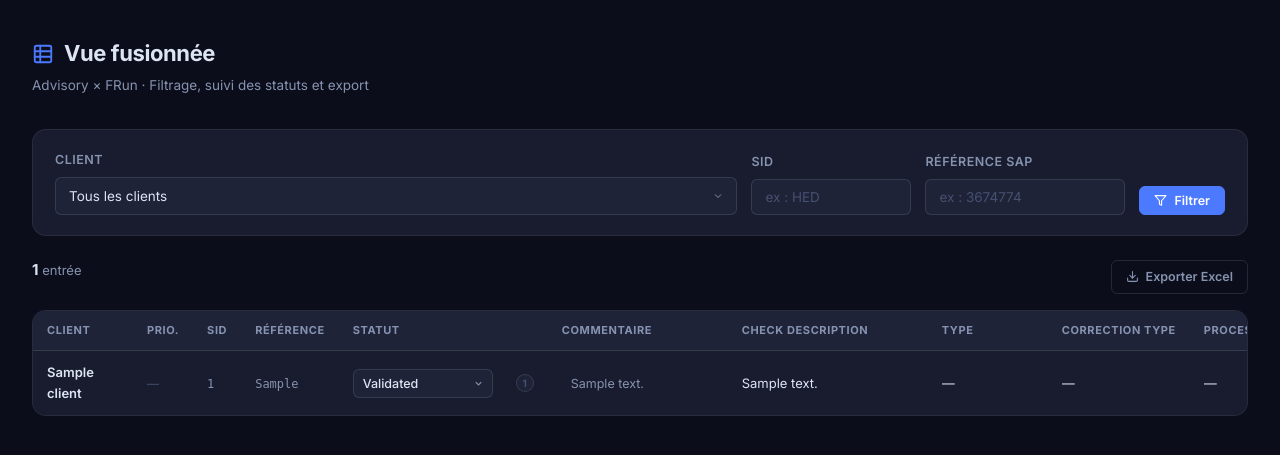
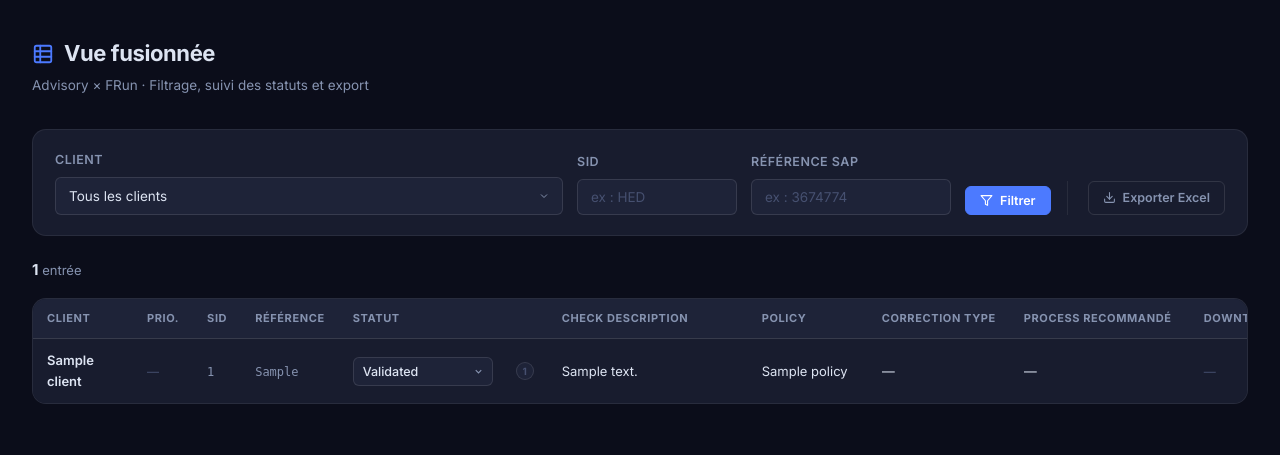
Before and after one commit to nautu/wcomply, a FastAPI app: page /merged in a window 1280 px wide. Shown: the part 62-517 px from the top of the page. Run offline with FastAPI, Linux system fonts and the light colour scheme; a database or web service that is not in the repository returns one stand-in record (values such as "Sample title"); data that the repository does not hold is empty.

Commit message:
feat: export Excel VulnTrack + commentaire en fin de tableau
Export:
- Nom fichier : VulnTrack_export_YYYY-MM-DD.xlsx
- 16 colonnes dans l'ordre du cahier des charges
- En-têtes gras, fond sombre (#1E2338), texte blanc
- Cellule Priority colorée P1 rouge / P2 orange / P3 vert (ARGB opaque)
- Largeur colonnes auto-ajustée, première ligne figée (freeze_panes)
- Bouton 'Exporter Excel' dans la barre de filtres

Commentaire:
- Colonne déplacée en dernière position du tableau
- Sauvegarde transparente au blur via /entries/{id}/comment
- Inclus dans l'export Excel

```diff
--- a/main.py
+++ b/main.py
@@ -35,10 +35,13 @@ app.mount("/static", StaticFiles(directory="static"), name="static")
 
 @app.on_event("startup")
 def create_indexes():
-    _db.sap_notes.create_index([("reference_note",   ASCENDING)])
-    _db.sap_notes.create_index([("advisory_release", ASCENDING)])
-    _db.frun_data.create_index([("client",    ASCENDING)])
-    _db.frun_data.create_index([("check_ref", ASCENDING)])
+    try:
+        _db.sap_notes.create_index([("reference_note",   ASCENDING)])
+        _db.sap_notes.create_index([("advisory_release", ASCENDING)])
+        _db.frun_data.create_index([("client",    ASCENDING)])
+        _db.frun_data.create_index([("check_ref", ASCENDING)])
+    except Exception as e:
+        print(f"[startup] MongoDB non disponible ({e}). Les index seront créés à la première connexion.")
 
 STATUS_VALUES = [
     "Not Started", "Started", "Implemented",
@@ -397,50 +400,81 @@ def export_merged(
     client: str = "", sid: str = "", reference: str = "",
     db=Depends(get_db),
 ):
-    """Exporte la vue filtrée en fichier .xlsx."""
+    """Exporte la vue filtrée en .xlsx avec mise en forme complète."""
+    from openpyxl.styles import Font, PatternFill, Alignment
+
     entries = build_merged_entries(db, client or None, sid or None, reference or None)
 
     wb = openpyxl.Workbook()
     ws = wb.active
-    ws.title = "Vulnérabilités"
+    ws.title = "VulnTrack"
 
-    headers = [
-        "Client", "SID", "Priorité", "Référence", "Statut", "Commentaire",
-        "Check Description", "Policy", "Type", "Correction Type",
-        "Process recommandé", "Downtime", "Landscape",
-        "Configuration Item", "Value", "Rule", "Valid since (UTC)", "Importé le",
+    # ── Colonnes dans l'ordre du cahier des charges ────────────
+    COLUMNS = [
+        ("Client",                  lambda e: e.get("client")),
+        ("SID",                     lambda e: e.get("sid")),
+        ("Priority",                lambda e: e.get("priority")),
+        ("Statut",                  lambda e: e.get("status")),
+        ("Reference Note",          lambda e: e.get("reference")),
+        ("Check Description",       lambda e: e.get("check_description")),
+        ("Policy",                  lambda e: e.get("policy")),
+        ("Correction Type",         lambda e: e.get("correction_type")),
+        ("Recommended Process",     lambda e: e.get("recommended_implementation_process")),
+        ("Downtime Required",       lambda e: e.get("downtime_required")),
+        ("Landscape",               lambda e: e.get("landscape")),
+        ("Configuration Item",      lambda e: e.get("configuration_item")),
+        ("Value",                   lambda e: e.get("value")),
+        ("Rule",                    lambda e: e.get("rule")),
+        ("Valid Since",             lambda e: e.get("valid_since_utc")),
+        ("Commentaire",             lambda e: e.get("comment", "")),
     ]
-    ws.append(headers)
+    PRIORITY_COL_IDX = 3   # colonne "Priority" = colonne C (1-based)
 
+    # ── En-têtes ───────────────────────────────────────────────
+    ws.append([col[0] for col in COLUMNS])
+
+    header_fill = PatternFill("solid", fgColor="FF1E2338")
+    for cell in ws[1]:
+        cell.font      = Font(bold=True, color="FFFFFF")
+        cell.fill      = header_fill
+        cell.alignment = Alignment(horizontal="center", vertical="center")
+    ws.row_dimensions[1].height = 18
+
+    # ── Données ────────────────────────────────────────────────
     for e in entries:
-        ws.append([
-            e.get("client"), e.get("sid"), e.get("priority"), e.get("reference"),
-            e.get("status"), e.get("comment"), e.get("check_description"),
-            e.get("policy"), e.get("type"), e.get("correction_type"),
-            e.get("recommended_implementation_process"), e.get("downtime_required"),
-            e.get("landscape"), e.get("configuration_item"),
-            e.get("value"), e.get("rule"),
-            e.get("valid_since_utc"), e.get("upload_timestamp"),
-        ])
+        ws.append([fn(e) for _, fn in COLUMNS])
 
-    # Style en-têtes
-    from openpyxl.styles import Font, PatternFill, Alignment
-    header_fill = PatternFill("solid", fgColor="1E2338")
-    for cell in ws[1]:
-        cell.font      = Font(bold=True, color="DDEEFF")
-        cell.fill      = header_fill
-        cell.alignment = Alignment(horizontal="center")
+    # ── Couleurs P1 / P2 / P3 sur la colonne Priority ─────────
+    PRIO_FILL = {
+        "P1": PatternFill("solid", fgColor="FFC0392B"),   # rouge opaque
+        "P2": PatternFill("solid", fgColor="FFD35400"),   # orange opaque
+        "P3": PatternFill("solid", fgColor="FF27AE60"),   # vert opaque
+    }
+    PRIO_FONT = Font(bold=True, color="FFFFFF")
 
+    for row in ws.iter_rows(min_row=2, max_row=ws.max_row):
+        prio_cell = row[PRIORITY_COL_IDX - 1]
+        fill = PRIO_FILL.get(prio_cell.value)
+        if fill:
+            prio_cell.fill = fill
+            prio_cell.font = PRIO_FONT
+
+    # ── Largeur colonnes auto-ajustée ──────────────────────────
     for col in ws.columns:
-        ws.column_dimensions[col[0].column_letter].width = max(
-            len(str(cell.value or "")) for cell in col
-        ) + 4
+        max_len = max(
+            (len(str(cell.value)) for cell in col if cell.value is not None),
+            default=8,
+        )
+        ws.column_dimensions[col[0].column_letter].width = min(max_len + 4, 60)
+
+    # ── Figer la première ligne ────────────────────────────────
+    ws.freeze_panes = "A2"
 
     buf = io.BytesIO()
     wb.save(buf)
     buf.seek(0)
 
-    fname = f"wcomply_{datetime.now().strftime('%Y%m%d_%H%M')}.xlsx"
+    fname = f"VulnTrack_export_{datetime.now().strftime('%Y-%m-%d')}.xlsx"
     return StreamingResponse(
         buf,
         media_type="application/vnd.openxmlformats-officedocument.spreadsheetml.sheet",
--- a/templates/merged.html
+++ b/templates/merged.html
@@ -49,12 +49,28 @@
       {% endif %}
     </div>
   </form>
+
+  <!-- Séparateur vertical -->
+  <div style="width:1px; height:34px; background:var(--border); align-self:flex-end; margin:0 6px 0 2px; flex-shrink:0;"></div>
+
+  <!-- Bouton Export — à côté des filtres, utilise les filtres appliqués -->
+  <div style="align-self:flex-end;">
+    <a href="/merged/export?client={{ filter_client | urlencode }}&sid={{ filter_sid | urlencode }}&reference={{ filter_reference | urlencode }}"
+       class="btn btn-outline btn-sm"
+       title="Exporter la sélection en Excel (.xlsx)">
+      <svg viewBox="0 0 24 24" fill="none" stroke="currentColor" stroke-width="2" stroke-linecap="round" stroke-linejoin="round">
+        <path d="M21 15v4a2 2 0 0 1-2 2H5a2 2 0 0 1-2-2v-4"/>
+        <polyline points="7 10 12 15 17 10"/>
+        <line x1="12" y1="15" x2="12" y2="3"/>
+      </svg>
+      Exporter Excel
+    </a>
+  </div>
 </div>
 
 {% if entries %}
-<!-- Summary + export button -->
-<div style="display:flex; align-items:center; justify-content:space-between; flex-wrap:wrap; gap:10px; margin-bottom:14px;">
-  <div class="table-summary">
+<!-- Summary row -->
+<div class="table-summary mb-16">
   <span class="table-summary-count"><strong>{{ total }}</strong> entrée{{ 's' if total != 1 }}</span>
   <div class="prio-summary">
     {% set p1_n = entries | selectattr('priority','eq','P1') | list | length %}
@@ -87,26 +91,27 @@
         <th class="col-sid">SID</th>
         <th class="col-ref">Référence</th>
         <th class="col-status">Statut</th>
-        <th style="min-width:180px;">Commentaire</th>
         <th class="col-desc">Check Description</th>
-        <th class="col-text">Type</th>
+        <th class="col-text">Policy</th>
         <th class="col-text">Correction Type</th>
         <th style="min-width:180px;">Process recommandé</th>
         <th class="col-short">Downtime</th>
-        <th class="col-text">Policy</th>
         <th class="col-text">Landscape</th>
         <th style="min-width:160px;">Configuration Item</th>
         <th class="col-text">Value</th>
         <th class="col-short">Rule</th>
         <th class="col-dt">Valid since</th>
         <th class="col-dt">Importé le</th>
+        <th style="min-width:200px;">Commentaire</th>
       </tr>
     </thead>
     <tbody>
       {% for e in entries %}
       <tr>
+        <!-- Client -->
         <td class="col-sticky col-sticky-0 fw-600">{{ e.client or '—' }}</td>
 
+        <!-- Priority -->
         <td>
           {% if e.priority == 'P1' %}<span class="badge badge-p1">P1</span>
           {% elif e.priority == 'P2' %}<span class="badge badge-p2">P2</span>
@@ -158,23 +180,6 @@
                  placeholder="Ajouter un commentaire…"
                  onblur="saveComment(this)">
         </td>
-
-        <td><span class="cell-truncate" style="display:block;max-width:230px;" title="{{ e.check_description or '' }}">{{ e.check_description or '—' }}</span></td>
-        <td><span class="cell-truncate" style="display:block;max-width:150px;" title="{{ e.type or '' }}">{{ e.type or '—' }}</span></td>
-        <td><span class="cell-truncate" style="display:block;max-width:150px;" title="{{ e.correction_type or '' }}">{{ e.correction_type or '—' }}</span></td>
-        <td><span class="cell-truncate" style="display:block;max-width:200px;" title="{{ e.recommended_implementation_process or '' }}">{{ e.recommended_implementation_process or '—' }}</span></td>
-        <td>
-          {% if e.downtime_required == 'Yes' %}<span class="badge badge-yes">Oui</span>
-          {% elif e.downtime_required == 'No' %}<span class="badge badge-no">Non</span>
-          {% else %}<span class="cell-dim">{{ e.downtime_required or '—' }}</span>{% endif %}
-        </td>
-        <td><span class="cell-truncate" style="display:block;max-width:140px;">{{ e.policy or '—' }}</span></td>
-        <td><span class="cell-truncate" style="display:block;max-width:140px;">{{ e.landscape or '—' }}</span></td>
-        <td><span class="cell-truncate" style="display:block;max-width:160px;">{{ e.configuration_item or '—' }}</span></td>
-        <td><span class="cell-truncate cell-mono" style="display:block;max-width:130px;">{{ e.value or '—' }}</span></td>
-        <td><span class="cell-dim">{{ e.rule or '—' }}</span></td>
-        <td><span class="cell-dim" style="white-space:nowrap;">{{ e.valid_since_utc or '—' }}</span></td>
-        <td><span class="cell-dim" style="white-space:nowrap;">{{ e.upload_timestamp or '—' }}</span></td>
       </tr>
       {% endfor %}
     </tbody>
@@ -225,25 +229,16 @@ async function refreshHistoryBadge(id) {
   const hist  = data.history || [];
   const popup = document.getElementById('hist-' + id);
   if (!popup) return;
-
-  // Reconstruire le popup
   popup.innerHTML = '<div class="history-popup-title">Historique des statuts</div>' +
     [...hist].reverse().map(h =>
       `<div class="history-entry"><span class="history-date">${h.changed_at}</span><span class="history-arrow">${h.from} → ${h.to}</span></div>`
     ).join('');
-
-  // Mettre à jour le badge
   const btn = document.querySelector('.history-btn[data-id="' + id + '"]');
-  if (btn) {
-    btn.textContent = hist.length;
-    btn.title = hist.length + ' changement' + (hist.length > 1 ? 's' : '');
-  } else if (hist.length > 0) {
-    // Créer le badge si premier changement
-    location.reload();
-  }
+  if (btn) { btn.textContent = hist.length; }
+  else if (hist.length > 0) { location.reload(); }
 }
 
-// ── Commentaire ─────────────────────────────────────────────
+// ── Commentaire (sauvegarde au blur) ────────────────────────
 async function saveComment(input) {
   const id      = input.dataset.id;
   const comment = input.value.trim();
@@ -261,28 +256,19 @@ async function saveComment(input) {
 
 // ── Historique popup ────────────────────────────────────────
 let _openPopup = null;
-
 document.querySelectorAll('.history-btn').forEach(function(btn) {
   btn.addEventListener('click', function(e) {
     e.stopPropagation();
-    const id    = this.dataset.id;
-    const popup = document.getElementById('hist-' + id);
+    const popup = document.getElementById('hist-' + this.dataset.id);
     if (!popup) return;
-
     const isOpen = popup.classList.contains('show');
-    if (_openPopup && _openPopup !== popup) {
-      _openPopup.classList.remove('show');
-    }
+    if (_openPopup && _openPopup !== popup) _openPopup.classList.remove('show');
     popup.classList.toggle('show', !isOpen);
     _openPopup = isOpen ? null : popup;
   });
 });
-
 document.addEventListener('click', function() {
-  if (_openPopup) {
-    _openPopup.classList.remove('show');
-    _openPopup = null;
-  }
+  if (_openPopup) { _openPopup.classList.remove('show'); _openPopup = null; }
 });
 </script>
 {% endblock %}
```
Also changed, not shown: other parts of templates/merged.html (+21 -17 lines). Lines whose indentation alone changed are shown as unchanged.
